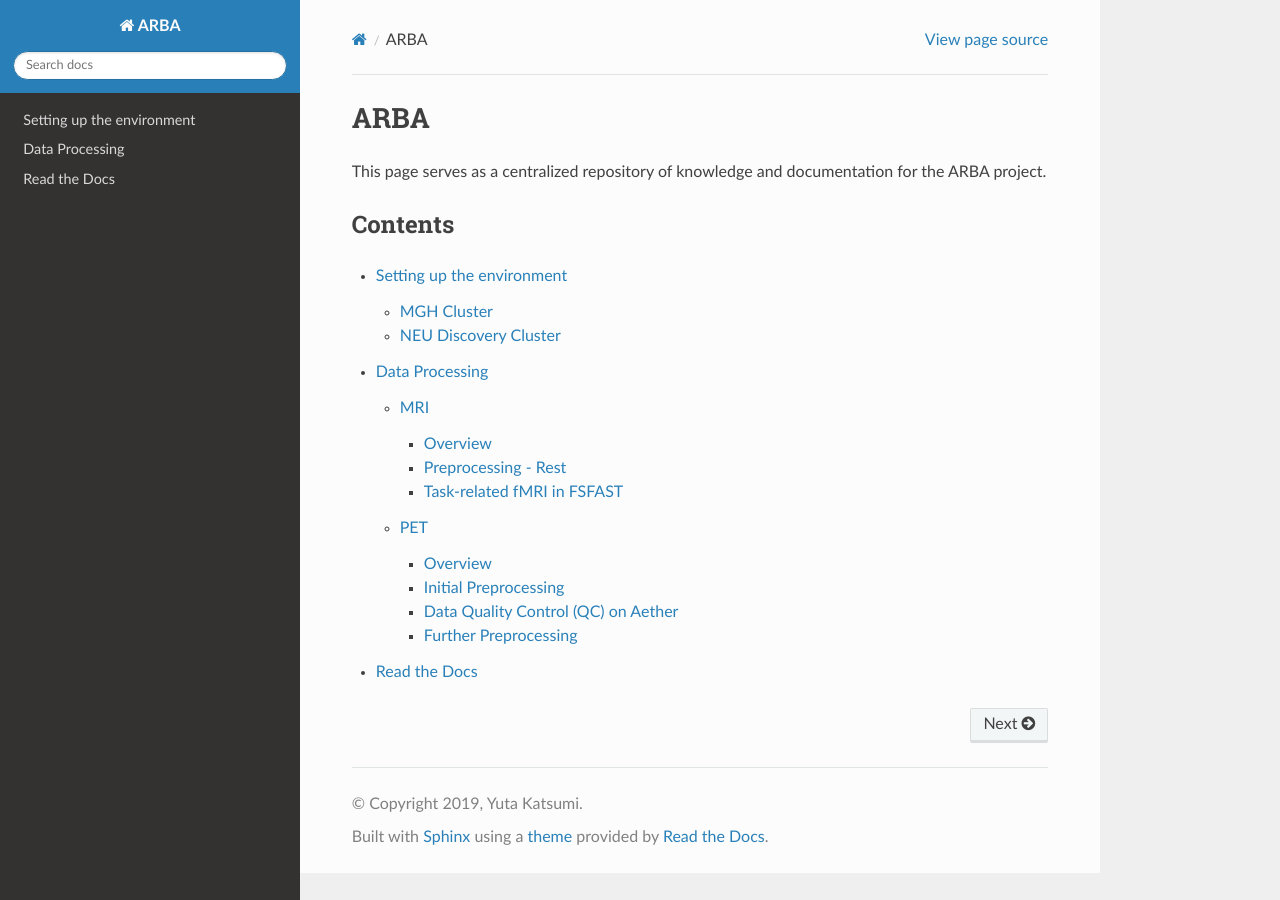
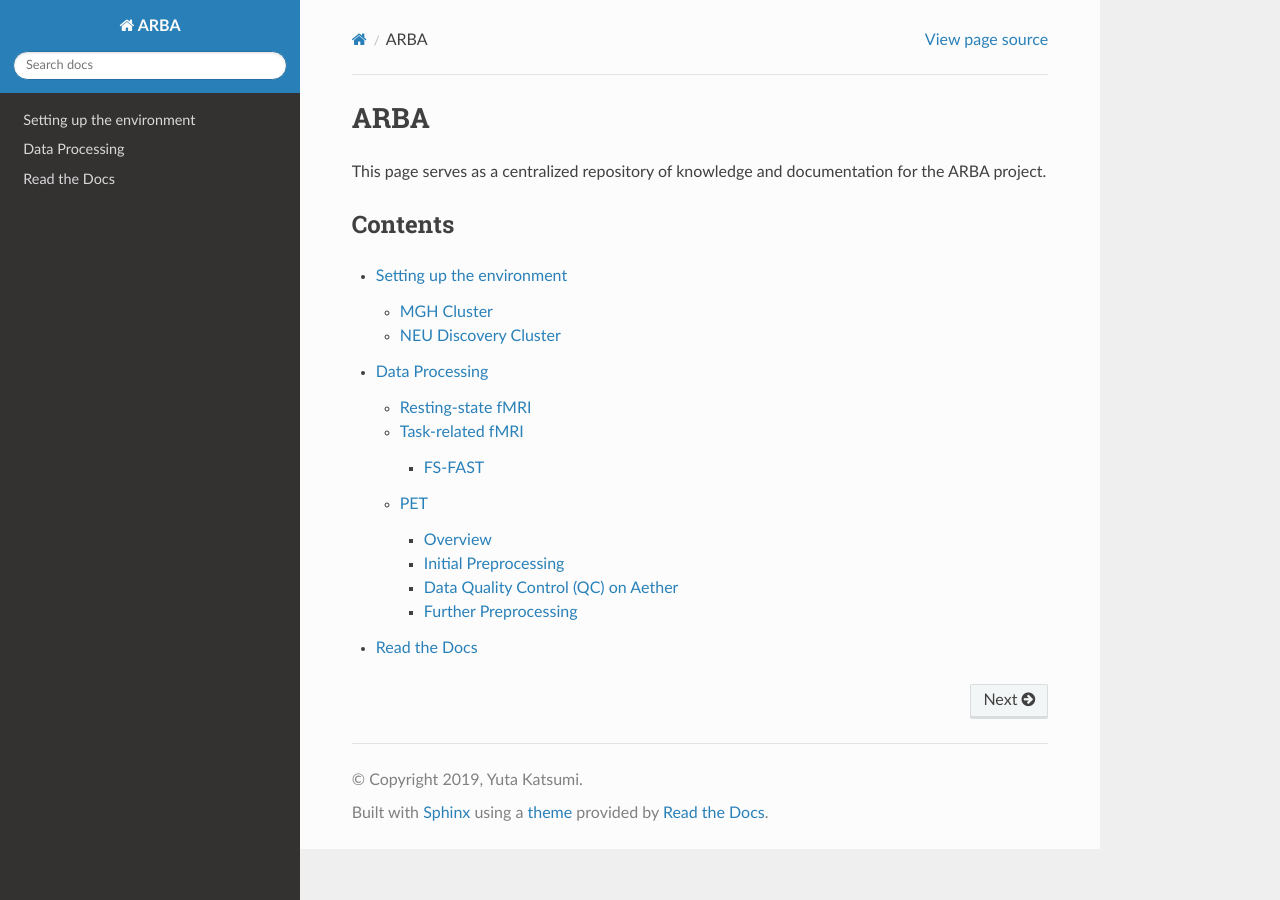
Before and after one commit to arbaneu/main, a Sphinx documentation site: the page built from docs/index.rst, in a window 1280 px wide. Built offline with Sphinx 7.4.7 and the Read the Docs theme 2.0.0, drawn with Linux system fonts in a browser that asks for light colours.

Commit message:
Initial commit

```diff
--- a/docs/data.rst
+++ b/docs/data.rst
@@ -1,15 +1,13 @@
 Data Processing
 ===============
-MRI
----
-Overview
-~~~~~~~~
 
-Preprocessing - Rest
-~~~~~~~~~~~~~~~~~~~~
+Resting-state fMRI
+------------------
 
-Task-related fMRI in FSFAST
-~~~~~~~~~~~~~~~~~~~~~~~~~~~
+Task-related fMRI
+-----------------
+FS-FAST
+~~~~~~~
 This section describes how to perform preprocessing and analysis of task-related fMRI data using FreeSurfer's `FSFAST<https://surfer.nmr.mgh.harvard.edu/fswiki/FsFastTutorialV6.0>`_.
 
 
```
